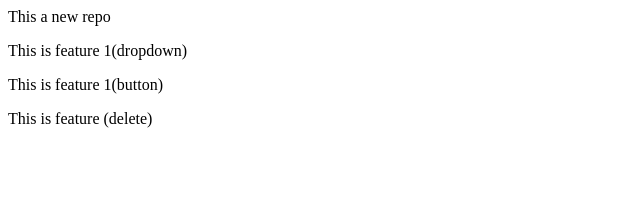
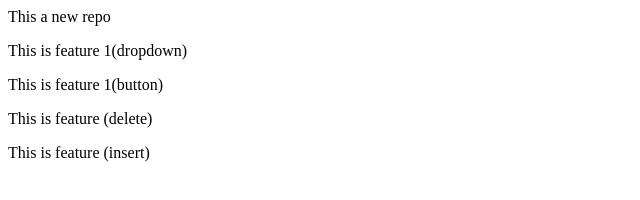
Before and after one commit to PixaQui/localrepo, a plain HTML site: page index.html in a window 1280 px wide. Shown: the whole page, without its empty margins (0-640 px from the left). Drawn offline with Linux system fonts and the light colour scheme.

Commit message:
Added insert

```diff
--- a/index.html
+++ b/index.html
@@ -2,3 +2,4 @@
 <p>This is feature 1(dropdown)</p>
 <p>This is feature 1(button)</p>
 <p>This is feature (delete)</p>
+<p>This is feature (insert)</p>
```
